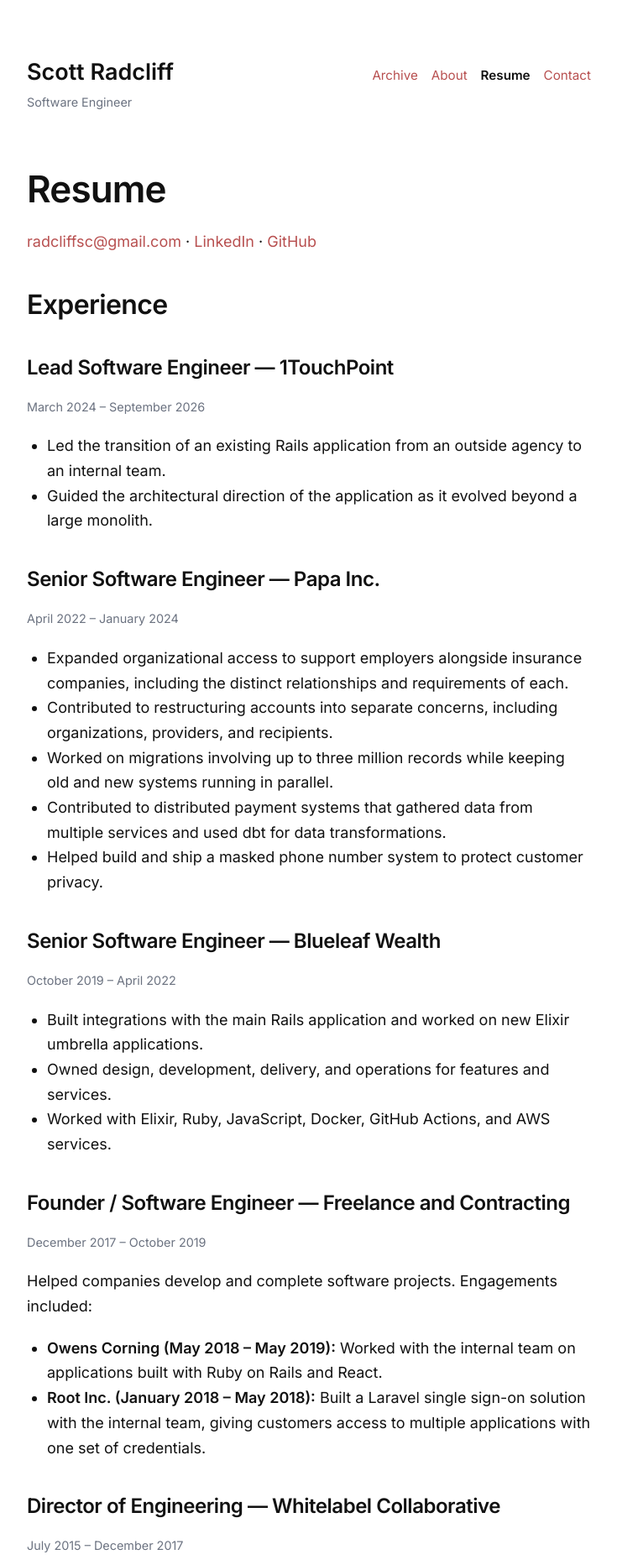
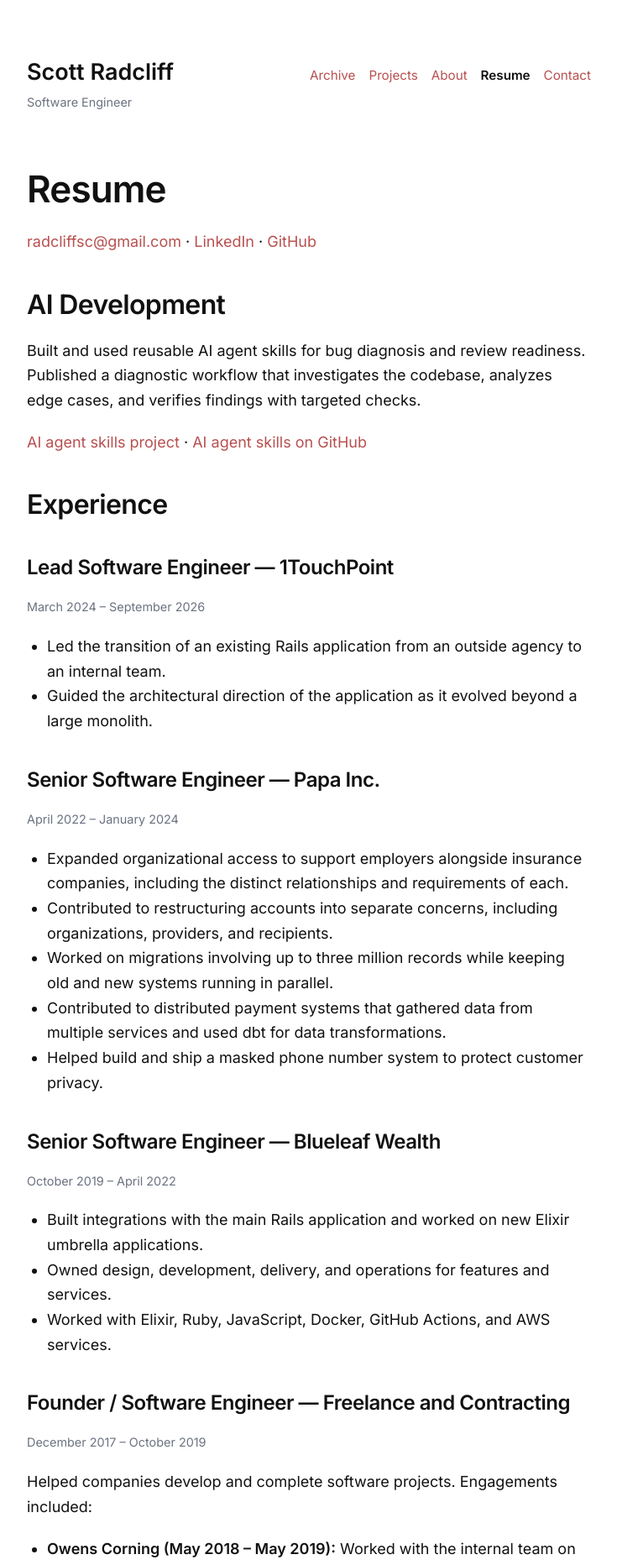
Before and after one commit to ScottRadcliff/scottradcliff.github.io, a Jekyll site: the page built from resume.html, in a window 1280 px wide. Shown: the top 1864 px of the page at 84% size, without its empty margins (272-1007 px from the left). Built offline with Jekyll 4.4.1, drawn with Linux system fonts in a browser that asks for light colours.

Commit message:
Add projects

```diff
--- a/_includes/header.html
+++ b/_includes/header.html
@@ -6,6 +6,7 @@
 
   <nav class="site-nav" aria-label="Main navigation">
     <a href="{{ '/archive/' | relative_url }}"{% if page.url == '/archive/' %} aria-current="page"{% endif %}>Archive</a>
+    <a href="{{ '/projects/' | relative_url }}"{% if page.url == '/projects/' %} aria-current="page"{% endif %}>Projects</a>
     <a href="{{ '/bio/' | relative_url }}"{% if page.url == '/bio/' %} aria-current="page"{% endif %}>About</a>
     <a href="{{ '/resume/' | relative_url }}"{% if page.url == '/resume/' %} aria-current="page"{% endif %}>Resume</a>
     <a href="{{ '/contact/' | relative_url }}"{% if page.url == '/contact/' %} aria-current="page"{% endif %}>Contact</a>
--- a/assets/css/main.scss
+++ b/assets/css/main.scss
@@ -142,7 +142,7 @@
   padding: 2rem 0;
   border-bottom: 1px solid $color-border;
 
-  h3 {
+  h2, h3 {
     margin: 0 0 0.5rem 0;
     font-size: 1.5rem;
   }
--- a/resume.html
+++ b/resume.html
@@ -7,6 +7,10 @@
 <h1>Resume</h1>
 
 <p><a href="mailto:{{ site.email }}">{{ site.email }}</a> &middot; <a href="https://www.linkedin.com/in/scottradcliff/">LinkedIn</a> &middot; <a href="https://github.com/ScottRadcliff">GitHub</a></p>
+
+<h2>AI Development</h2>
+<p>Built and used reusable AI agent skills for bug diagnosis and review readiness. Published a diagnostic workflow that investigates the codebase, analyzes edge cases, and verifies findings with targeted checks.</p>
+<p><a href="{{ '/projects/' | relative_url }}#ai-agent-skills">AI agent skills project</a> &middot; <a href="https://github.com/ScottRadcliff/skills">AI agent skills on GitHub</a></p>
 
 <h2>Experience</h2>
 
```
Also changed, not shown: _posts/2020-11-23-creating-an-elixir-library.md (+2 -0 lines), _posts/2026-11-06-ai-agents-and-over-engineering.md (+2 -0 lines), projects.html (added, +33 -0 lines).
